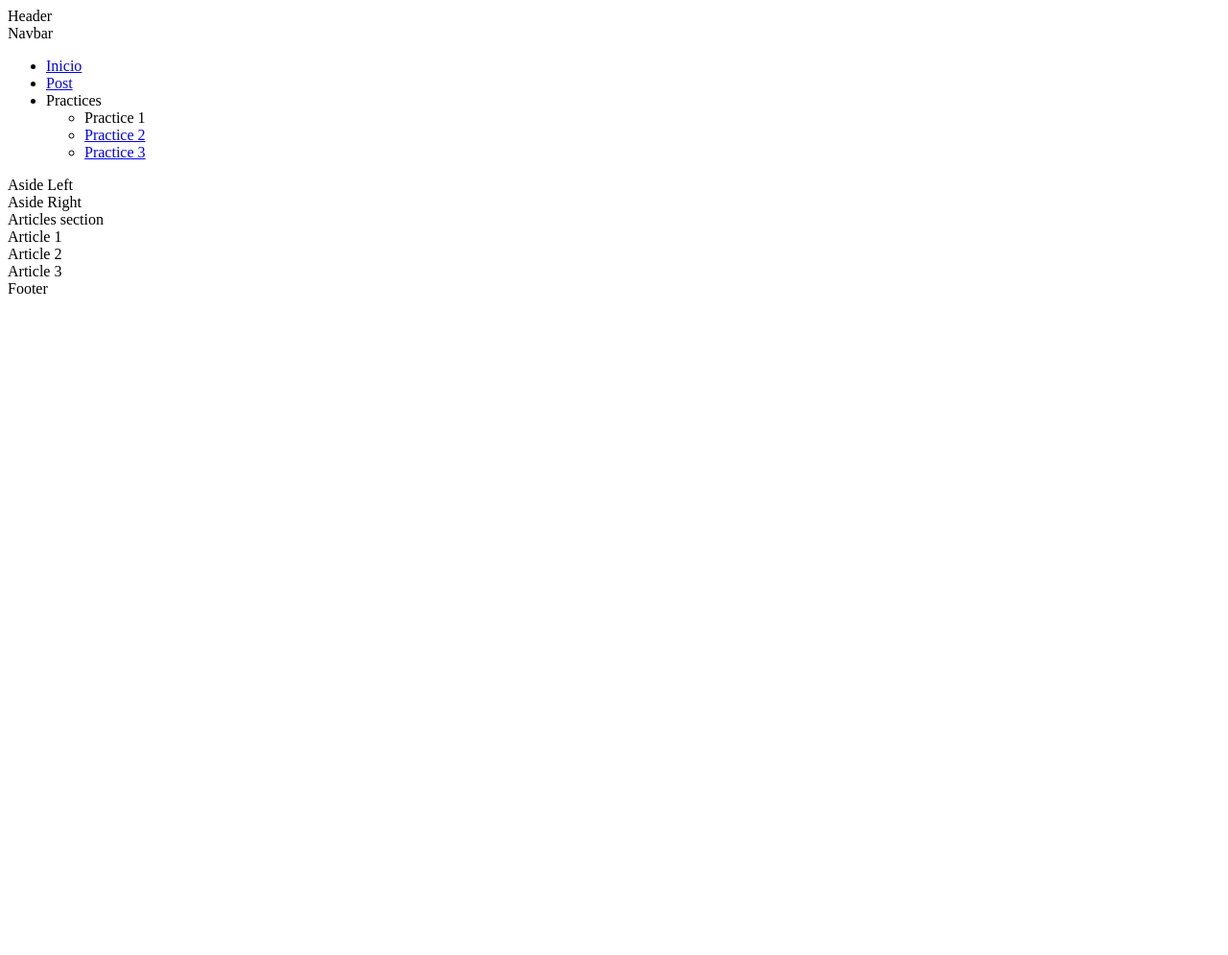
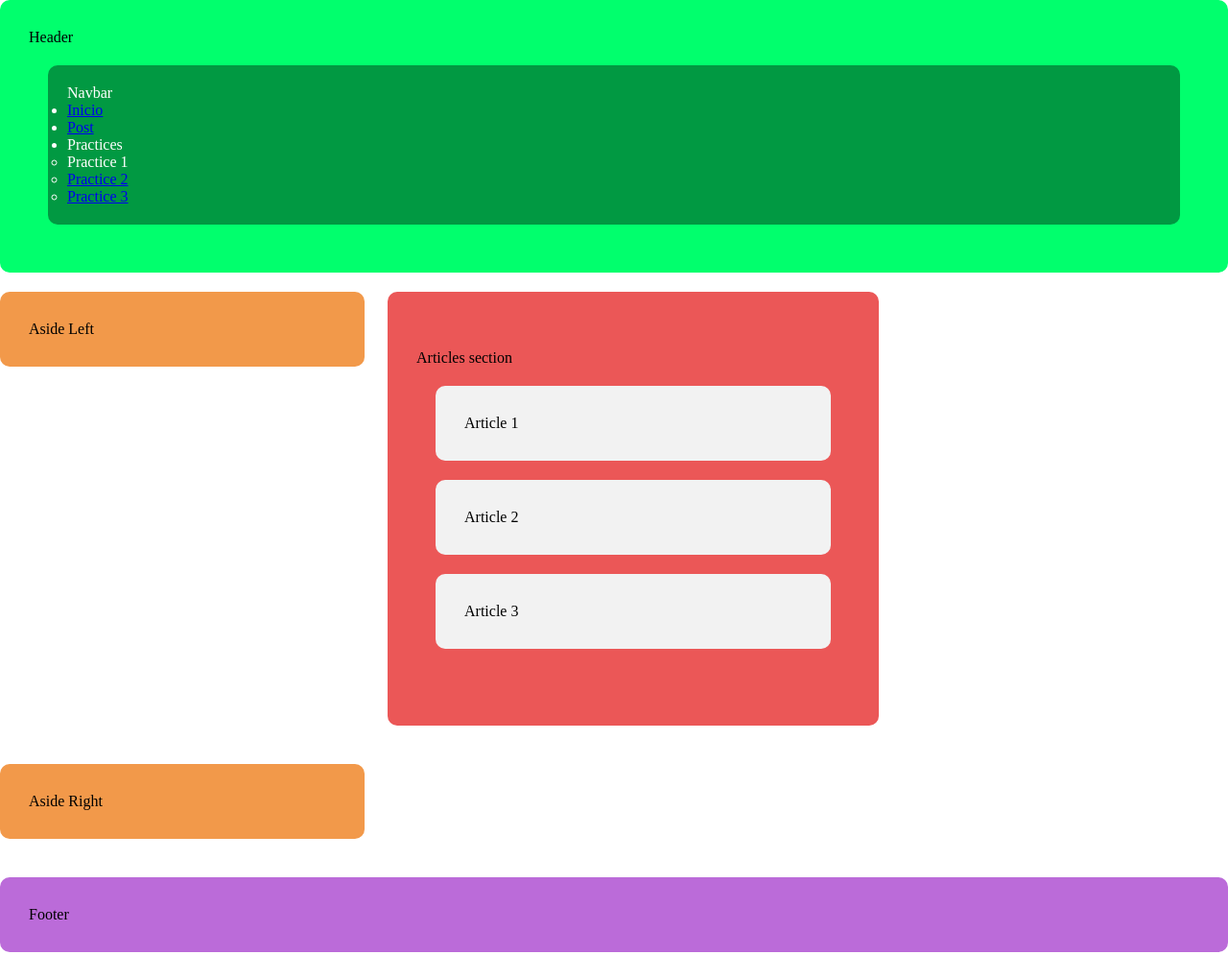
Before and after one commit to OsmarDelgado/module1-kodemia-python, a plain HTML site: page s1-html/practices/practice1.html in a window 1280 px wide. Shown: the whole page at 96% size. Before the commit the page ends 800 px from the top, so only its background shows below. Drawn offline with Linux system fonts and the light colour scheme.

Commit message:
Practice 1 with style

```diff
--- /dev/null
+++ b/s1-html/css/style_practice1.css
@@ -0,0 +1,55 @@
+* {
+  padding: 0;
+  margin: 0;
+}
+
+#top-header {
+  padding: 30px;
+  background-color: #01ff6d;
+  border-radius: 10px;
+}
+
+#top-header .navbar {
+  background-color: rgba(0, 0, 0, 0.4);
+  margin: 20px;
+  padding: 20px;
+  border-radius: 10px;
+  color: #ffffff;
+}
+
+main {
+  padding: 30px 0;
+  margin: 20px;
+  background-color: #eb5757;
+  border-radius: 10px;
+  width: 40%;
+  display: inline-block;
+}
+
+#articles-section {
+  padding: 30px;
+}
+
+article {
+  background-color: #f2f2f2;
+  padding: 30px;
+  margin: 20px;
+  border-radius: 10px;
+}
+
+aside {
+  background-color: #f2994a;
+  border-radius: 10px;
+  padding: 30px;
+  margin: 20px 0;
+  width: 25%;
+  display: inline-block;
+  vertical-align: top;
+}
+
+#footer {
+  background-color: #bb6bd9;
+  padding: 30px;
+  margin: 20px 0;
+  border-radius: 10px;
+}
--- a/s1-html/practices/practice1.html
+++ b/s1-html/practices/practice1.html
@@ -6,12 +6,13 @@
     <meta http-equiv="X-UA-Compatible" content="IE=edge">
     <meta name="viewport" content="width=device-width, initial-scale=1.0">
     <title>Practice 1</title>
+    <link rel="stylesheet" href="../css/style_practice1.css">
 </head>
 
 <body>
-    <header>
+    <header id="top-header">
         Header
-        <nav>
+        <nav class="navbar">
             Navbar
             <ul>
                 <li><a href="../index.html">Inicio</a></li>
@@ -26,32 +27,32 @@
         </nav>
     </header>
 
-    <aside>
+    <aside id="aside-left">
         Aside Left
     </aside>
 
-    <aside>
-        Aside Right
-    </aside>
-
     <main>
-        <section>
+        <section id="articles-section">
             Articles section
-            <article>
+            <article class="articles">
                 Article 1
             </article>
 
-            <article>
+            <article class="articles">
                 Article 2
             </article>
 
-            <article>
+            <article class="articles">
                 Article 3
             </article>
         </section>
     </main>
 
-    <footer>
+    <aside id="aside-right">
+        Aside Right
+    </aside>
+
+    <footer id="footer">
         Footer
     </footer>
 </body>
```
